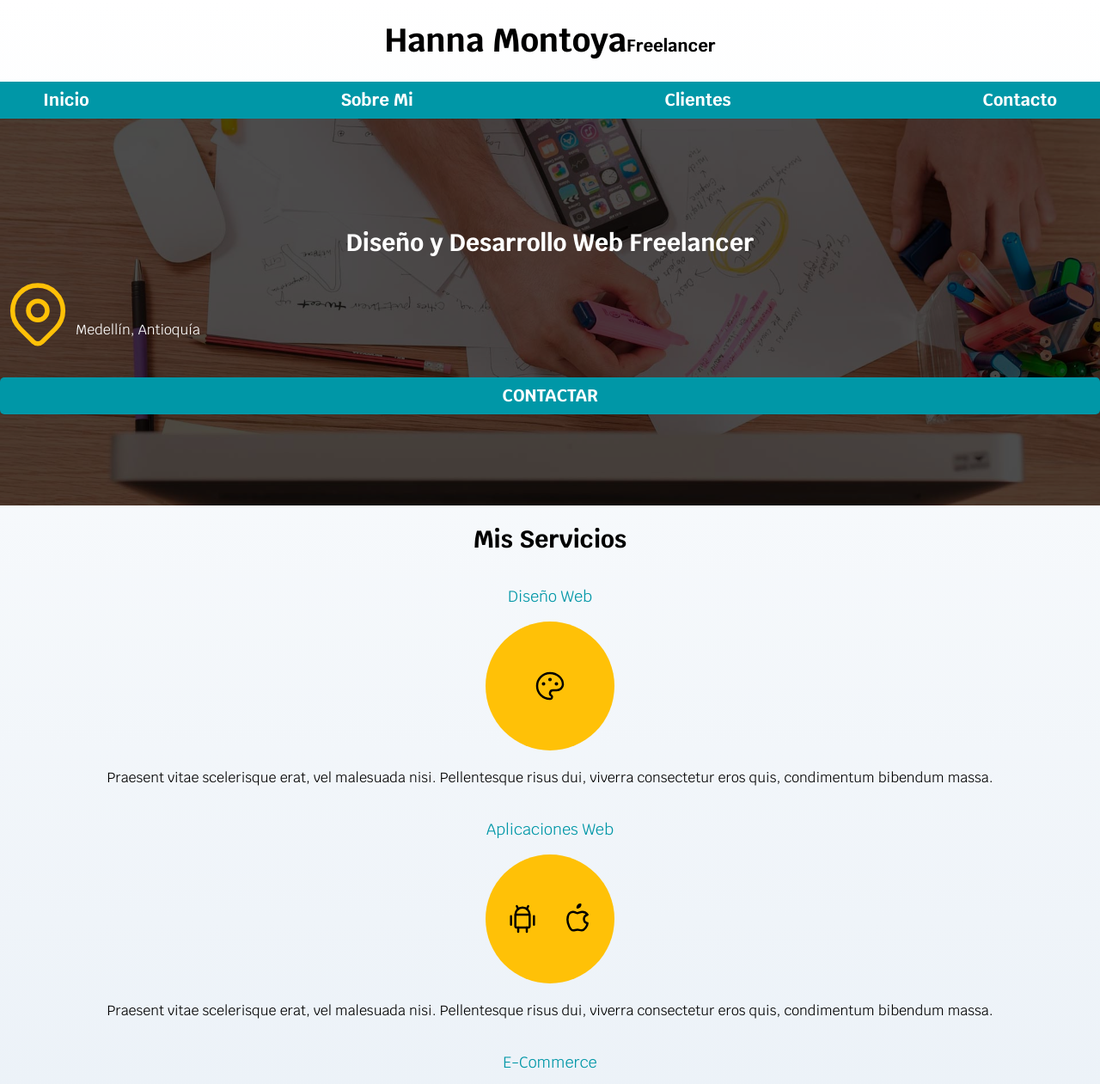
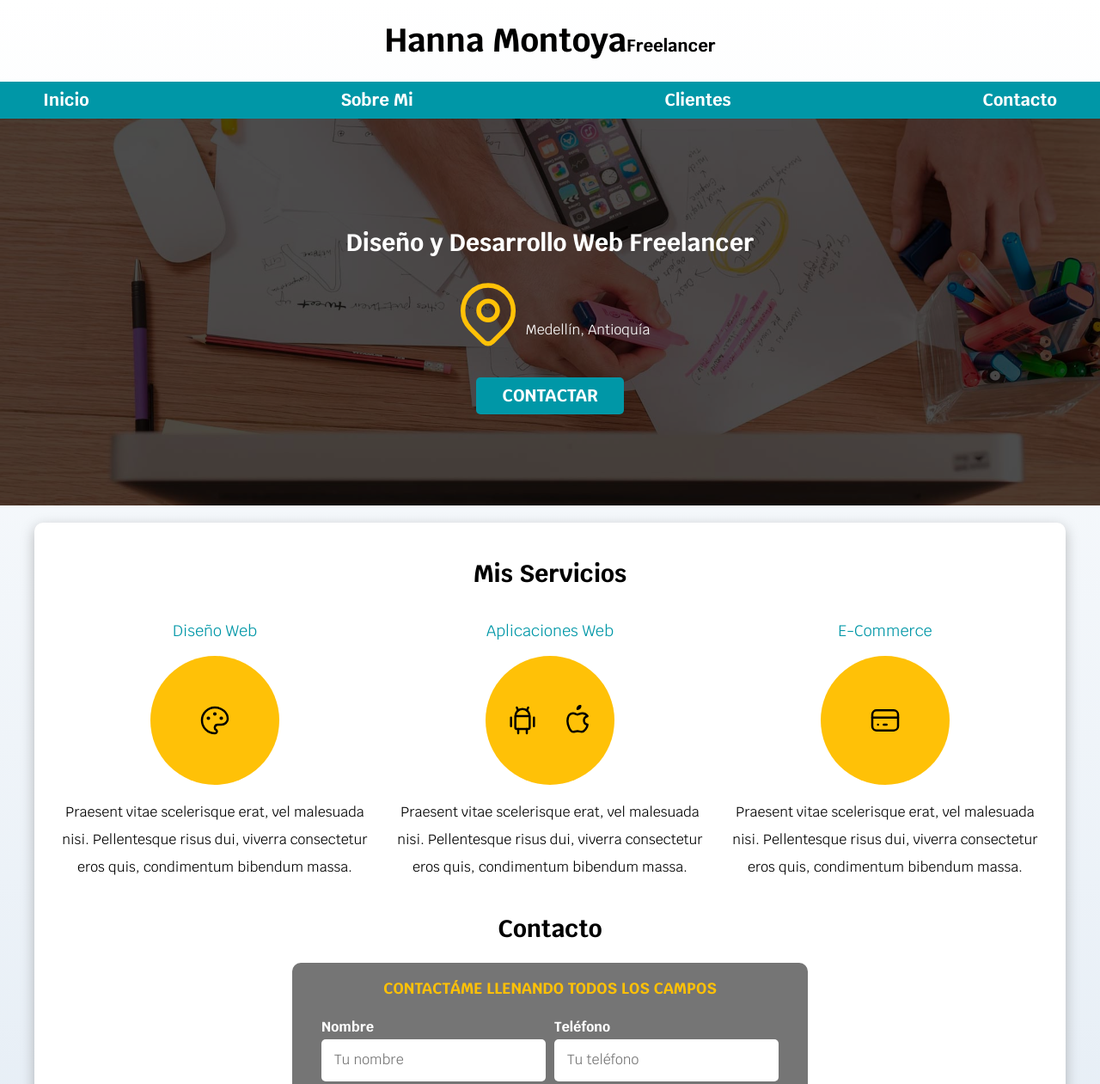
Before and after one commit to Hemsama/Desarrollo_Web, a plain HTML site: page freelancer_inicio/index.html in a window 1280 px wide. Shown: the top 1261 px of the page at 86% size. Drawn offline with Linux system fonts and the light colour scheme.

Commit message:
Add files via upload

```diff
--- a/freelancer_inicio/css/styles.css
+++ b/freelancer_inicio/css/styles.css
@@ -13,6 +13,13 @@ html {
     box-sizing: border-box;/* Hack para Box Model */
     scroll-snap-type: y mandatory;
 }
+/* Scroll Snap */
+.servicios,
+.navegacion-principal,
+.formulario{
+    scroll-snap-align: center;
+    scroll-snap-stop: always;
+}
 
 *, *:before, *:after {
     box-sizing: inherit;
@@ -23,13 +30,10 @@ body {
     font-family: 'Krub', sans-serif;
     background-image: linear-gradient(to top, var(--grisClaro) 0%, var(--blanco) 100%);
 }
-
-
 .contenedor {
     max-width: 120rem;
     margin: 0 auto;
 }
-
 .boton {
     background-color: var(--secundario);
     color: var(--blanco);
@@ -40,7 +44,7 @@ body {
     text-transform: uppercase;
     font-weight: bold;
     border-radius: .5rem;
-    width: 80%;
+    width: 90%;
     text-align: center;
     border: none;
 }
@@ -54,7 +58,7 @@ body {
     cursor: pointer;
 }
 
-.sombre {
+.sombra {
     box-shadow: 0px 5px 15px 0px rgba(112,112,112,0.48);
     background-color: var(--blanco);
     padding: 2rem;
@@ -62,7 +66,6 @@ body {
 }
 
 /* Tipografia*/
-
 h1 {
     font-size: 3.8rem;
 }
@@ -77,7 +80,6 @@ h3 {
 
 h1,h2,h3 {
     text-align: center;
-
 }
 
 /* Titulos */
@@ -100,11 +102,11 @@ h1,h2,h3 {
 .alinear-derecha {
     justify-content: flex-end;
 }
+
 /* Navegacion Principal */
 .nav-bg {
     background-color: var(--secundario);
 }
-
 .navegacion-principal {
     display: flex;
     flex-direction: column;
@@ -123,7 +125,7 @@ h1,h2,h3 {
     color: var(--blanco);
     text-decoration: none;
     font-size: 2rem;
-    font-weight: bold;
+    font-weight: 700;
     padding: 1rem;
 }
 
@@ -151,7 +153,7 @@ h1,h2,h3 {
 
     display: flex;
     flex-direction: column;
-    text-align: center;
+    align-items: center;
     justify-content: center;
 }
 
@@ -164,19 +166,12 @@ h1,h2,h3 {
     align-items: flex-end;
 }
 
-/* Scroll Snap */
-.servicios,
-.navegacion-principal,
-.formulario{
-    scroll-snap-align: center;
-    scroll-snap-stop: always;
-}
 
 /* Servicios*/
-@media(min-width:768){
+@media(min-width:768px){
     .servicios{
         display: grid;
-        grid-template-columns: (3, 1fr);
+        grid-template-columns: repeat(3, 1fr);
         column-gap: 1rem;
     }
 }
```
